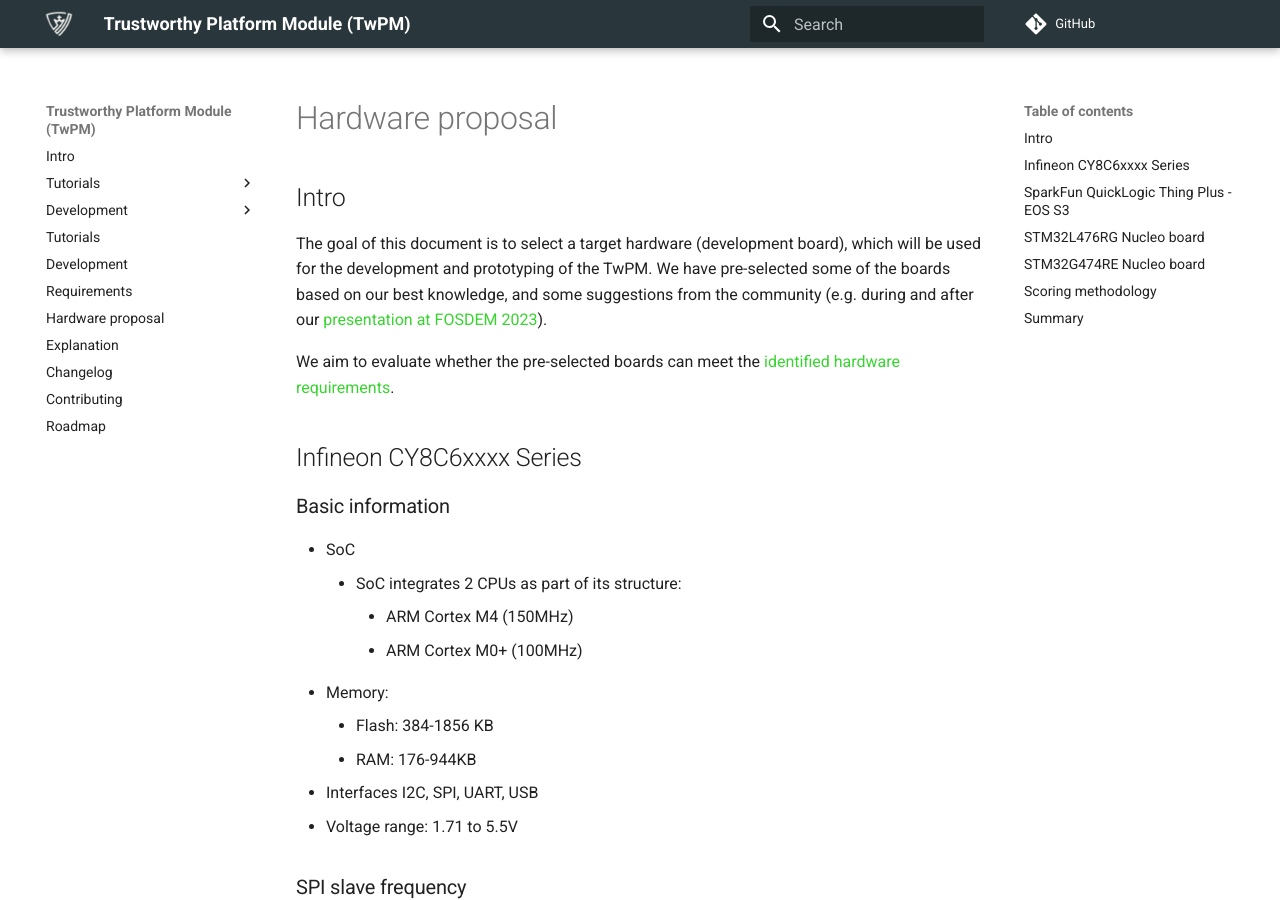
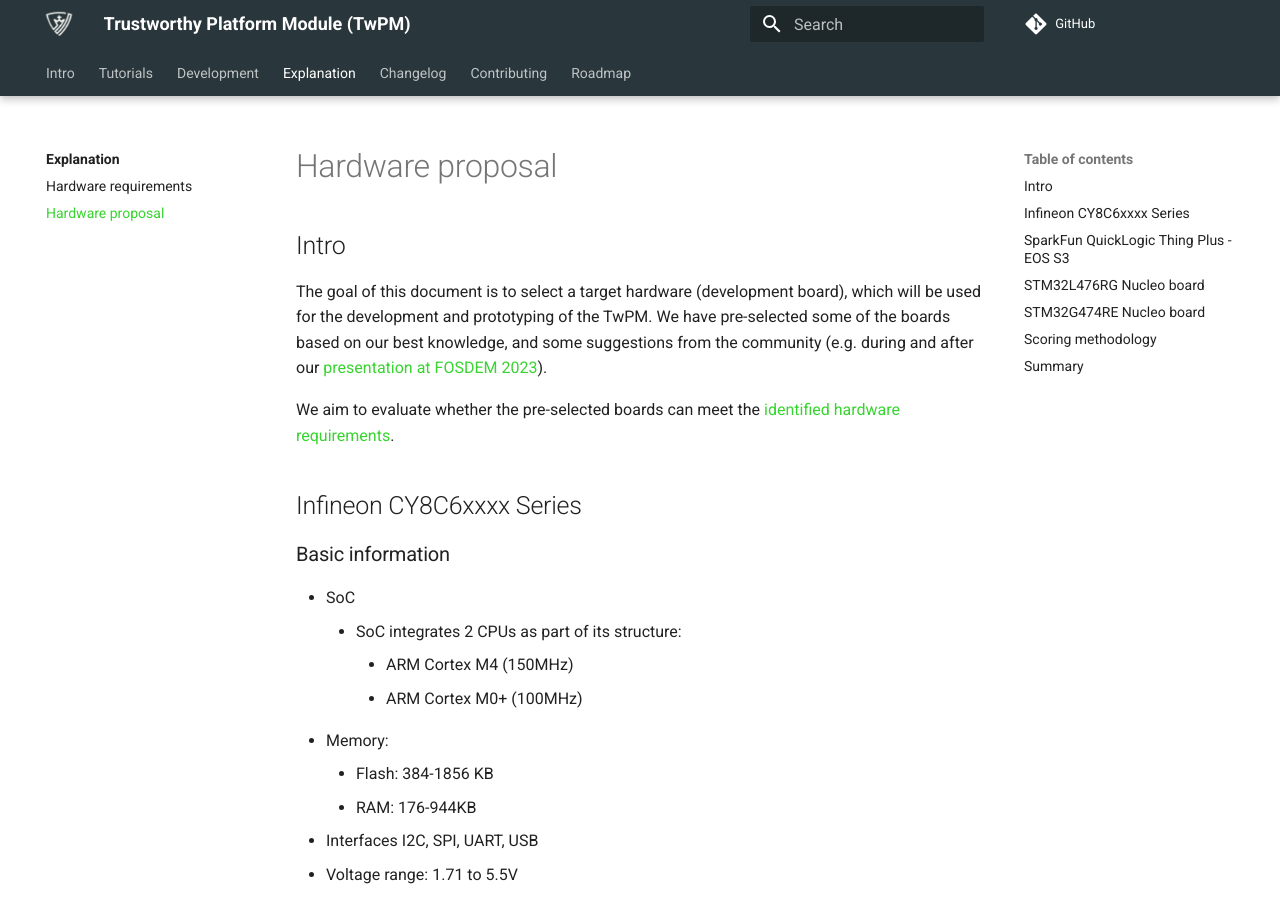
Before and after one commit to Dasharo/twpm-docs, an MkDocs documentation site: the page built from docs/explanation/hardware-proposal.md, in a window 1280 px wide and 900 px high. Built offline with MkDocs 1.6.1 and Material for MkDocs 9.7.7, drawn with Linux system fonts in a browser that asks for light colours; comment, search, counter and statistics services are not loaded.

Commit message:
mkdocs: adjust mkdocs and linter settings
Signed-off-by: Maciej Pijanowski <maciej.pijanowski@3mdeb.com>

```diff
--- a/.markdownlint.yaml
+++ b/.markdownlint.yaml
@@ -145,8 +145,8 @@
 # MD033/no-inline-html - Inline HTML
 # MD033:before uncomment, update docs/dasharo-tools-suite/documentation.md:18:1
 # and docs/variants/msi_z690/initial-deployment.md:14:1
-  # Allowed elements
-  # allowed_elements: ["br", "center", "img", "script", "form", "input", "iframe"]
+MD033:
+  allowed_elements: ["br", "center", "img", "script", "form", "input", "iframe"]
 
 # MD034/no-bare-urls - Bare URL used
 MD034: true
--- a/mkdocs.yml
+++ b/mkdocs.yml
@@ -10,8 +10,11 @@
     - content.tabs.link
     - navigation.instant
     - navigation.tracking
-    # - navigation.tabs
-    # - navigation.tabs.sticky
+    - navigation.sections
+    - navigation.tabs
+    - navigation.tabs.sticky
+    - navigation.top
+    - navigation.indexes
 extra_css:
   - stylesheets/extra.css
 markdown_extensions:
@@ -31,17 +34,21 @@
 plugins:
   - search
 nav:
-  - 'Intro': index.md
-  - 'Tutorials':
+  - Intro:
+      - index.md
+  - Tutorials:
       - tutorials/index.md
-      - 'Building TwPM': tutorials/building.md
-  - 'Development':
-      - 'Verilog modules': development/verilog_modules.md
-  - 'Tutorials': tutorials/index.md
-  - 'Development': development/index.md
-  - 'Requirements': requirements/requirements.md
-  - 'Hardware proposal': requirements/hardware-proposal.md
-  - 'Explanation': explanation/index.md
-  - 'Changelog': changelog/index.md
-  - 'Contributing': contributing/index.md
-  - 'Roadmap': roadmap/index.md
+      - Building TwPM: tutorials/building.md
+  - Development:
+      - development/index.md
+      - Verilog modules: development/verilog_modules.md
+  - Explanation:
+      - explanation/index.md
+      - Hardware requirements: explanation/hardware-requirements.md
+      - Hardware proposal: explanation/hardware-proposal.md
+  - Changelog:
+      - changelog/index.md
+  - Contributing:
+      - contributing/index.md
+  - Roadmap:
+      - roadmap/index.md
```
